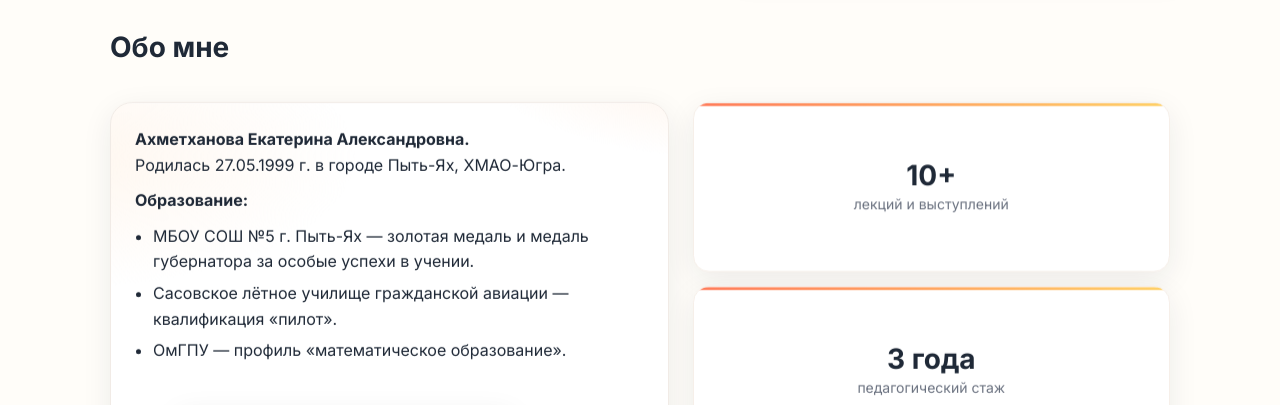
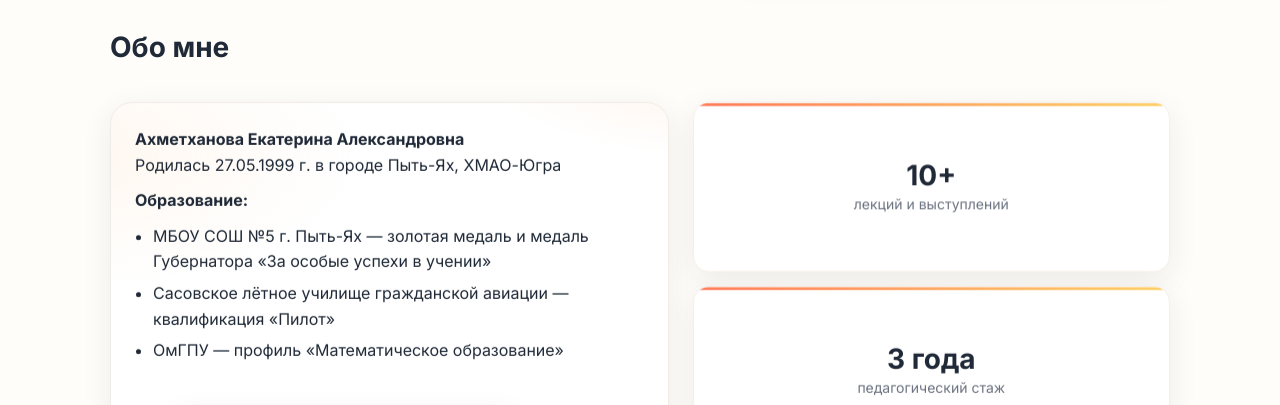
Before and after one commit to sw1veee/teacher_site_finaly, a plain HTML site: page index.html in a window 1280 px wide. Shown: the part 740-1145 px from the top of the page. Drawn offline with nearby package versions, Linux system fonts and the light colour scheme.

Commit message:
correct_achievements

```diff
--- a/index.html
+++ b/index.html
@@ -90,14 +90,14 @@
     <article class="card about-lead">
       <div class="about-lead__text">
         <p>
-          <strong>Ахметханова Екатерина Александровна.</strong><br>
-          Родилась 27.05.1999 г. в городе Пыть-Ях, ХМАО-Югра.
+          <strong>Ахметханова Екатерина Александровна</strong><br>
+          Родилась 27.05.1999 г. в городе Пыть-Ях, ХМАО-Югра
         </p>
         <p class="about-lead__sub">Образование:</p>
         <ul class="about-edu">
-          <li>МБОУ СОШ №5 г. Пыть-Ях — золотая медаль и медаль губернатора за особые успехи в учении.</li>
-          <li>Сасовское лётное училище гражданской авиации — квалификация «пилот».</li>
-          <li>ОмГПУ — профиль «математическое образование».</li>
+          <li>МБОУ СОШ №5 г. Пыть-Ях — золотая медаль и медаль Губернатора «За особые успехи в учении»</li>
+          <li>Сасовское лётное училище гражданской авиации — квалификация «Пилот»</li>
+          <li>ОмГПУ — профиль «Математическое образование»</li>
         </ul>
       </div>
 
@@ -159,12 +159,12 @@
     <div class="rail">
       <button class="navbtn prev" type="button" aria-label="Назад" onclick="railMove('ach',-1)">‹</button>
       <div id="ach" class="track" aria-live="polite">
-        <article class="card ach-card card-snap"><img class="ach-img img-zoomable" loading="lazy" src="assets/фото-с-научнои-конференции.jpg" alt="Фото с научной конференции"><div class="ach-caption">Научно-практическая конференция</div></article>
-        <article class="card ach-card card-snap"><img class="ach-img img-zoomable" loading="lazy" src="assets/Фокус-группа.jpg" alt="Фокус-группа"><div class="ach-caption">Фокус-группа на проведение мастер-классов к конкурсу "Учитель года"</div></article>
         <article class="card ach-card card-snap"><img class="ach-img img-zoomable" loading="lazy" src="assets/DSC_8620.jpg" alt="Проект «Знание.Лектор»"><div class="ach-caption">Проект «Знание.Лектор»</div></article>
         <article class="card ach-card card-snap"><img class="ach-img img-zoomable" loading="lazy" src="assets/форум-машук.jpg" alt="Форум «Машук»"><div class="ach-caption">Всероссийский форум «Машук»</div></article>
         <article class="card ach-card card-snap"><img class="ach-img img-zoomable" loading="lazy" src="assets/форум-машук2.jpg" alt="Форум «Машук» — финал"><div class="ach-caption">Форум «Машук» — финал</div></article>
         <article class="card ach-card card-snap"><img class="ach-img img-zoomable" loading="lazy" src="assets/представление-своего-проекта-на-всероссии-ском-форме-крапива.jpg" alt="Форум «Крапива» — защита проекта"><div class="ach-caption">Форум «Крапива» — защита проекта</div></article>
+        <article class="card ach-card card-snap"><img class="ach-img img-zoomable" loading="lazy" src="assets/фото-с-научнои-конференции.jpg" alt="Фото с научной конференции"><div class="ach-caption">Научно-практическая конференция</div></article>
+        <article class="card ach-card card-snap"><img class="ach-img img-zoomable" loading="lazy" src="assets/Фокус-группа.jpg" alt="Фокус-группа"><div class="ach-caption">Фокус-группа на проведение мастер-классов к конкурсу "Учитель года"</div></article>
         <article class="card ach-card card-snap"><img class="ach-img img-zoomable" loading="lazy" src="assets/окончание-всероссии-ского-форму-крапива.jpg" alt="Форум «Крапива» — финал"><div class="ach-caption">Форум «Крапива» — финал</div></article>
         <article class="card ach-card card-snap"><img class="ach-img img-zoomable" loading="lazy" src="assets/мероприятие-ко-дню-учителя-в-омгпу.jpg" alt="День учителя в ОмГПУ"><div class="ach-caption">День учителя в ОмГПУ</div></article>
         <article class="card ach-card card-snap"><img class="ach-img img-zoomable" loading="lazy" src="assets/соревнование-по-волеи-болу-среди-педагогических-коллективов.jpg" alt="Спартакиада. Волейбол"><div class="ach-caption">Спартакиада. Волейбол</div></article>
```
